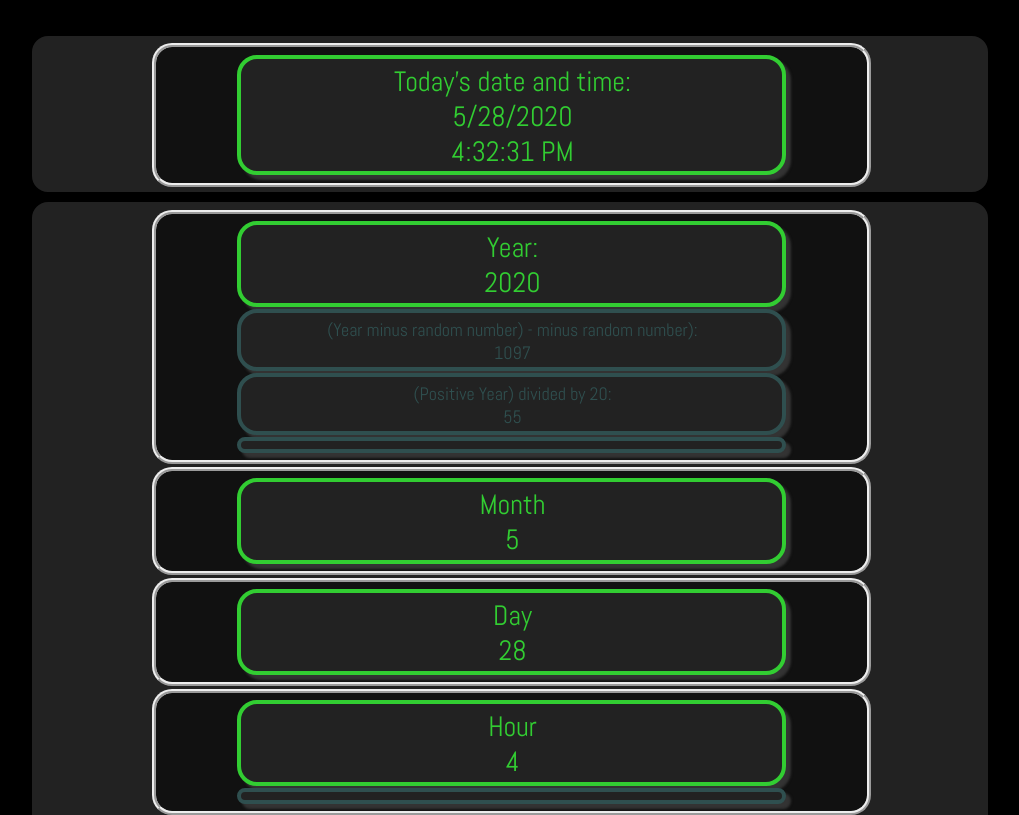
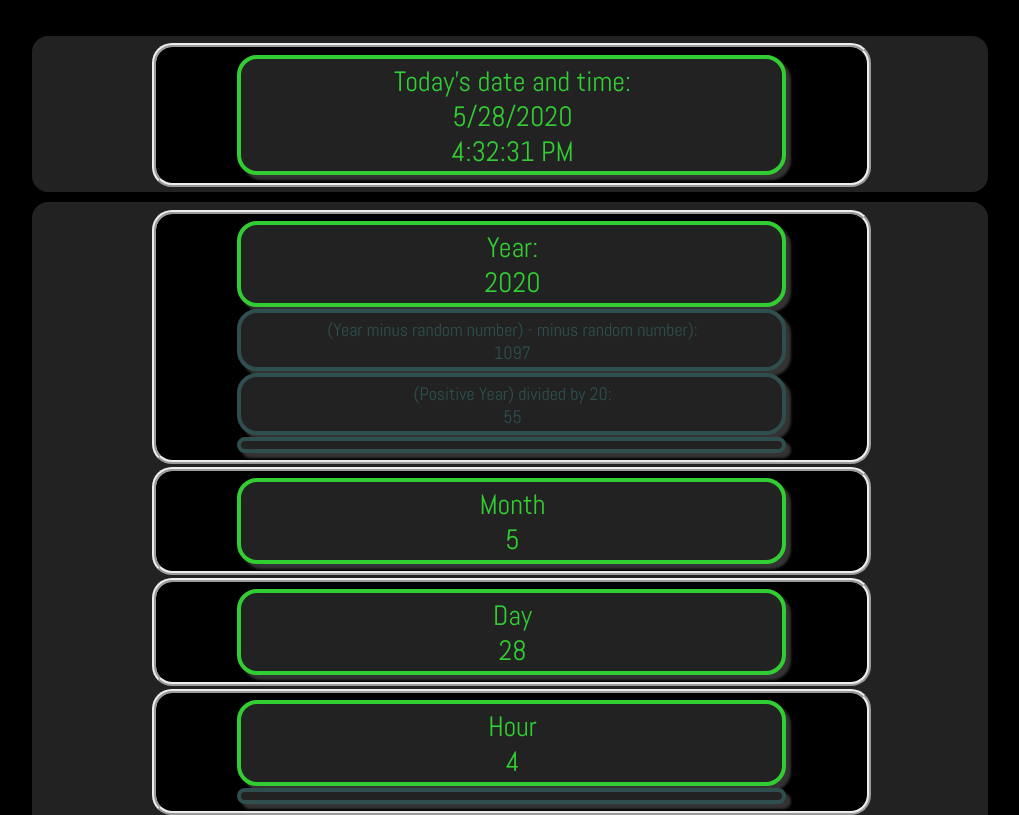
Before and after one commit to kordldurham/impractical_clock, a plain HTML site: page index.html in a window 1280 px wide. Shown: the top 815 px of the page, without its empty margins (155-1174 px from the left). Drawn offline with Linux system fonts and the light colour scheme.

Commit message:
Update index.css

```diff
--- a/index.css
+++ b/index.css
@@ -11,7 +11,7 @@ main {
 }
 
 .backdiv {
-    background-color: #111;
+    background-color: #000;
     color: rgb(31, 143, 31);
     border-radius: 20px 20px 20px 20px;
     padding: 5px 0 5px 0;
```
